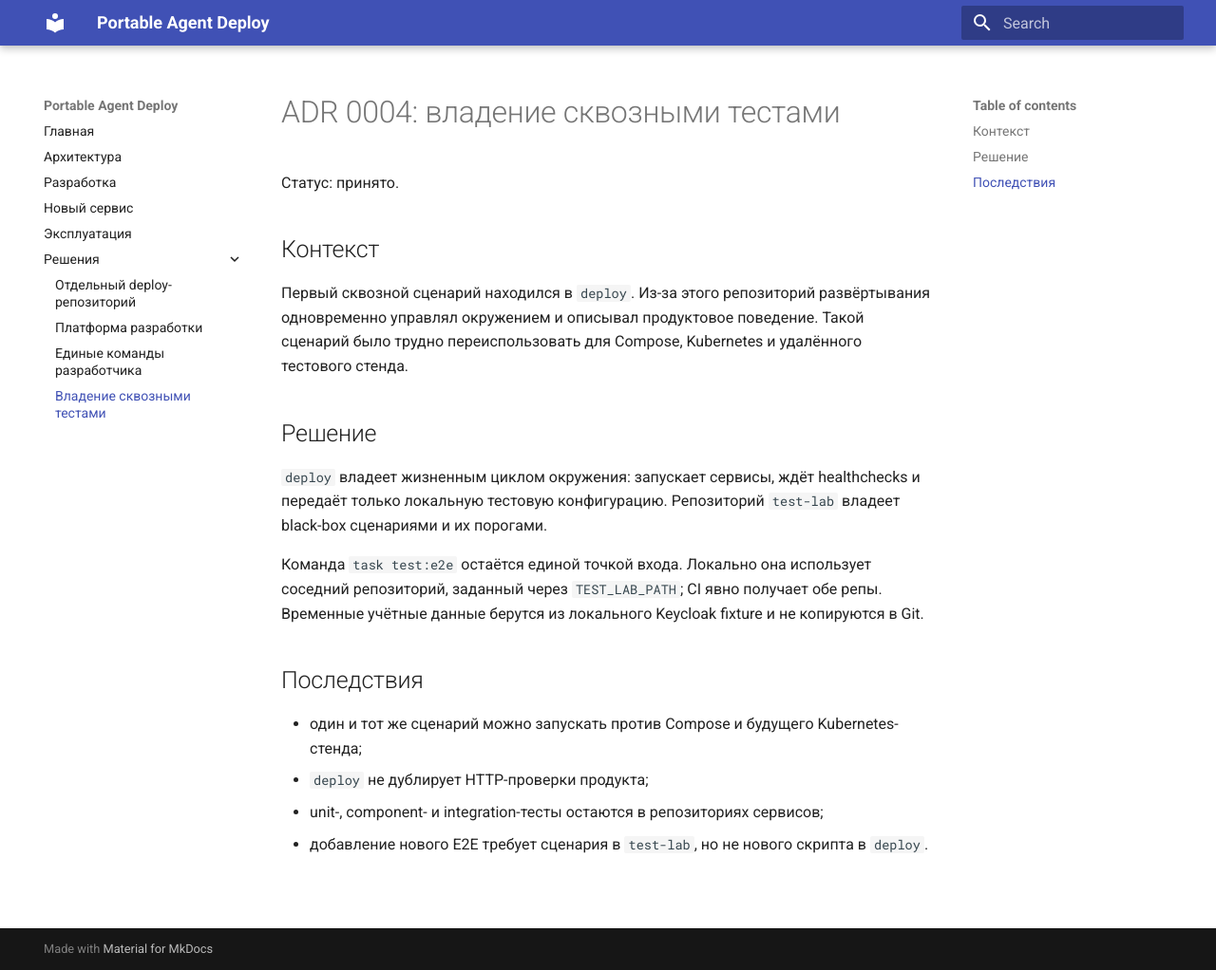
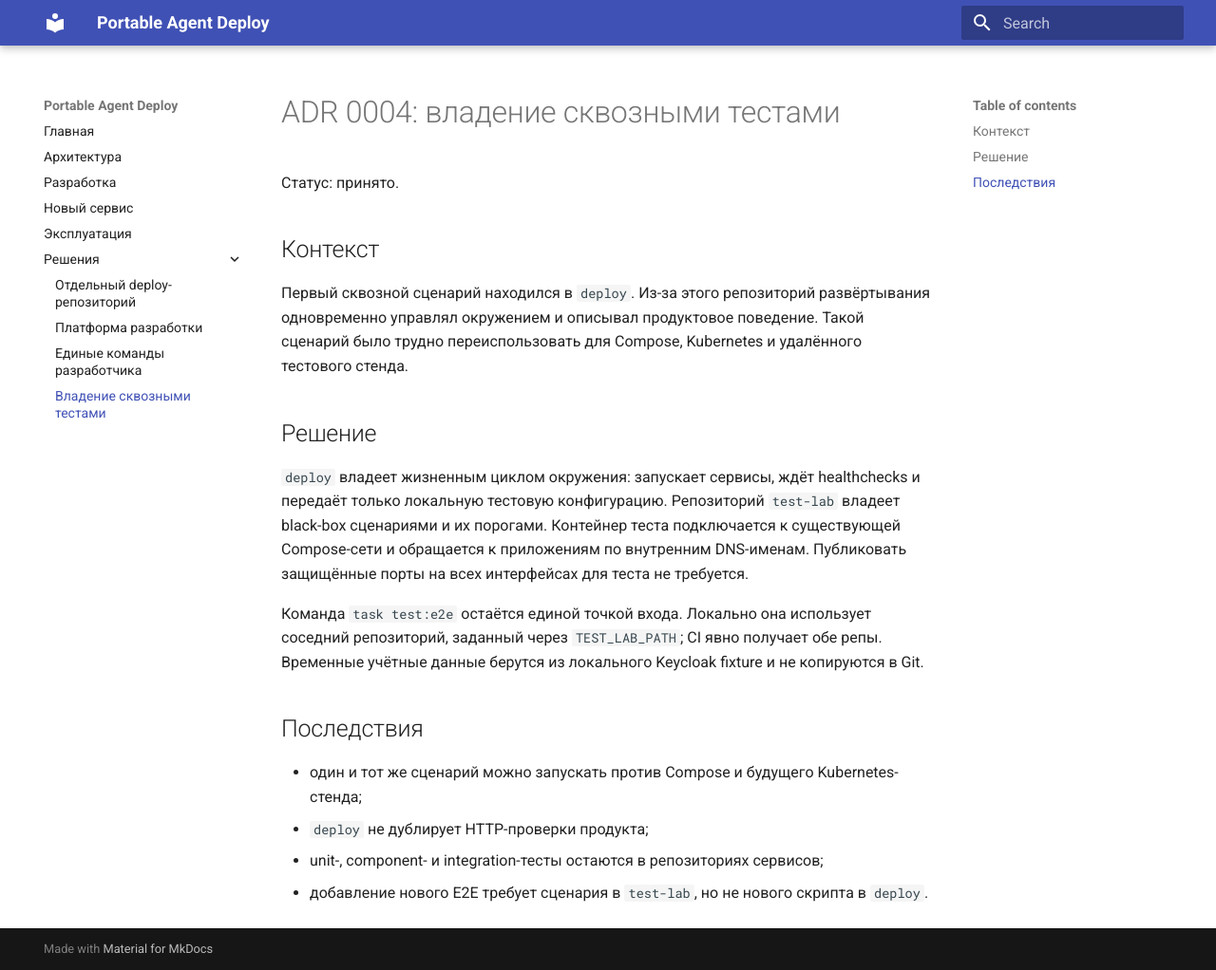
Before and after one commit to portable-agent/deploy, an MkDocs documentation site: the page built from docs/decisions/0004-test-lab-ownership.md, in a window 1280 px wide and 1022 px high. Shown: the whole window at 95% size. Built offline with MkDocs 1.6.1 and Material for MkDocs 9.7.7, drawn with Linux system fonts in a browser that asks for light colours.

Commit message:
fix: connect acceptance runner to Compose network

```diff
--- a/docs/decisions/0004-test-lab-ownership.md
+++ b/docs/decisions/0004-test-lab-ownership.md
@@ -12,6 +12,8 @@ Compose, Kubernetes и удалённого тестового стенда.
 
 `deploy` владеет жизненным циклом окружения: запускает сервисы, ждёт healthchecks и передаёт только
 локальную тестовую конфигурацию. Репозиторий `test-lab` владеет black-box сценариями и их порогами.
+Контейнер теста подключается к существующей Compose-сети и обращается к приложениям по внутренним
+DNS-именам. Публиковать защищённые порты на всех интерфейсах для теста не требуется.
 
 Команда `task test:e2e` остаётся единой точкой входа. Локально она использует соседний репозиторий,
 заданный через `TEST_LAB_PATH`; CI явно получает обе репы. Временные учётные данные берутся из
```
Also changed, not shown: 3 other files.
